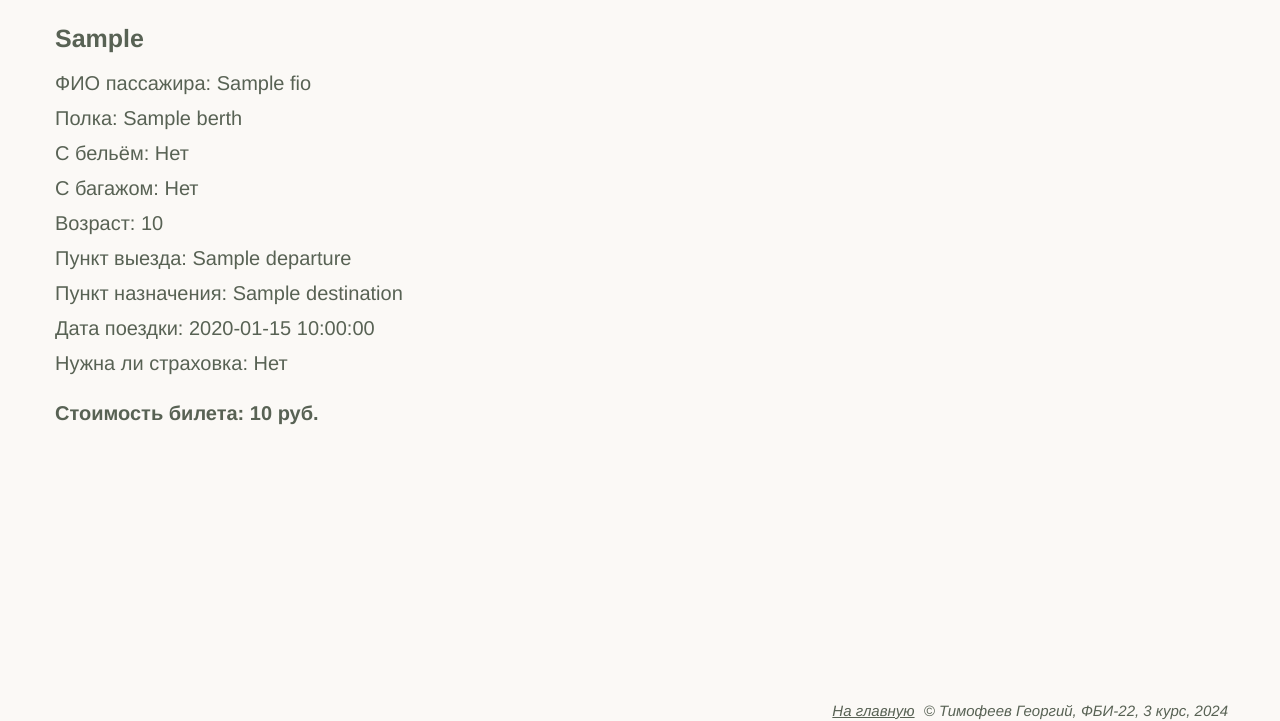
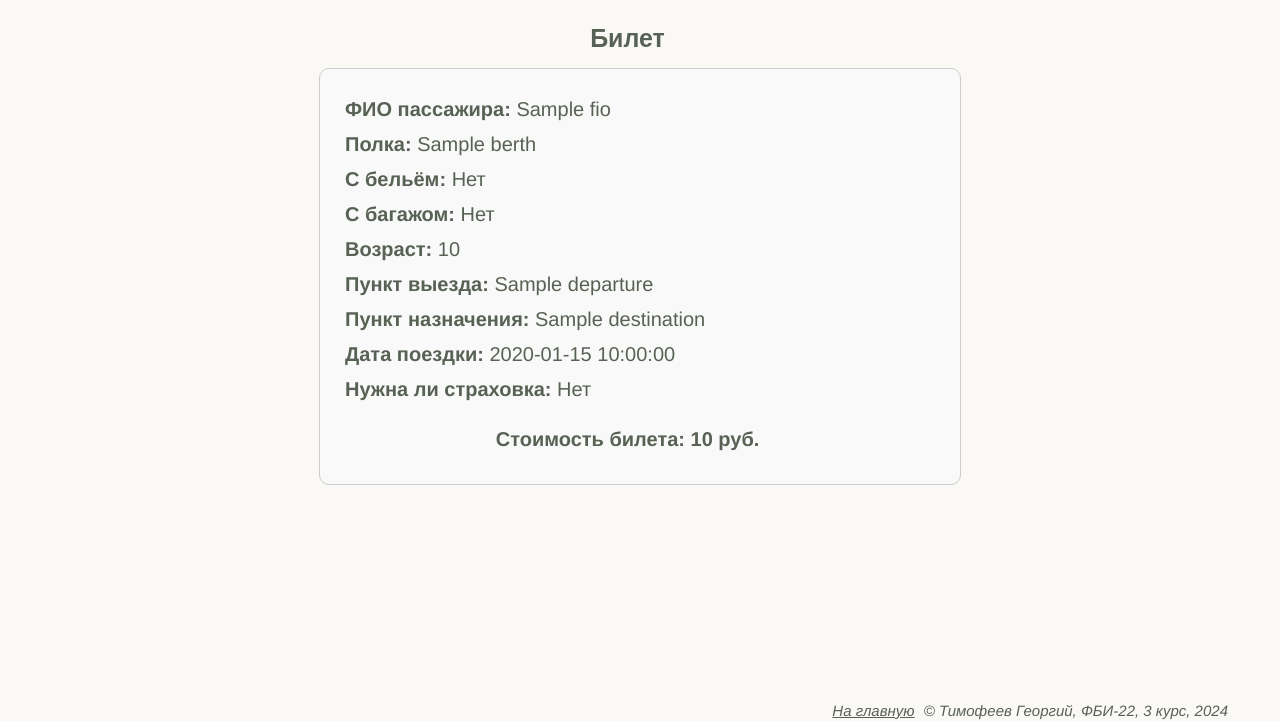
Before and after one commit to GeorgyTimofeev/web-programming-labs-2, a Flask app: template templates/lab3/ticket.html in a window 1280 px wide. Shown: the part 79-800 px from the top of the page. Run offline with Flask 3, Linux system fonts and the light colour scheme; the template is opened without the code that fills it: most values are stand-ins (such as "Sample title", 1, 10 or a date in 2020).

Commit message:
Очистка куки + билет

```diff
--- a/templates/lab3/ticket.html
+++ b/templates/lab3/ticket.html
@@ -1,16 +1,66 @@
 {% extends "base.html" %} {# Номер лабораторной #} {% block lab %}Лабораторная
 работа 3 {% endblock %} {# Основной контент: #} {% block main %}
 <body>
-    <h1>{{ ticket_type }}</h1>
-    <p>ФИО пассажира: {{ fio }}</p>
-    <p>Полка: {{ berth }}</p>
-    <p>С бельём: {{ 'Да' if linen else 'Нет' }}</p>
-    <p>С багажом: {{ 'Да' if baggage else 'Нет' }}</p>
-    <p>Возраст: {{ age }}</p>
-    <p>Пункт выезда: {{ departure }}</p>
-    <p>Пункт назначения: {{ destination }}</p>
-    <p>Дата поездки: {{ date }}</p>
-    <p>Нужна ли страховка: {{ 'Да' if insurance else 'Нет' }}</p>
-    <h2>Стоимость билета: {{ price }} руб.</h2>
+    <h1
+        style="
+            text-align: center;
+            font-family: Arial, sans-serif;
+            color: rgb(88, 98, 84);
+        "
+    >
+        Билет
+    </h1>
+    <div
+        style="
+            max-width: 600px;
+            margin: auto;
+            padding: 20px;
+            border: 1px solid #ccc;
+            border-radius: 10px;
+            background-color: #f9f9f9;
+        "
+    >
+        <p style="font-weight: bold">
+            ФИО пассажира: <span style="font-weight: normal">{{ fio }}</span>
+        </p>
+        <p style="font-weight: bold">
+            Полка: <span style="font-weight: normal">{{ berth }}</span>
+        </p>
+        <p style="font-weight: bold">
+            С бельём:
+            <span style="font-weight: normal"
+                >{{ 'Да' if linen else 'Нет' }}</span
+            >
+        </p>
+        <p style="font-weight: bold">
+            С багажом:
+            <span style="font-weight: normal"
+                >{{ 'Да' if baggage else 'Нет' }}</span
+            >
+        </p>
+        <p style="font-weight: bold">
+            Возраст: <span style="font-weight: normal">{{ age }}</span>
+        </p>
+        <p style="font-weight: bold">
+            Пункт выезда:
+            <span style="font-weight: normal">{{ departure }}</span>
+        </p>
+        <p style="font-weight: bold">
+            Пункт назначения:
+            <span style="font-weight: normal">{{ destination }}</span>
+        </p>
+        <p style="font-weight: bold">
+            Дата поездки: <span style="font-weight: normal">{{ date }}</span>
+        </p>
+        <p style="font-weight: bold">
+            Нужна ли страховка:
+            <span style="font-weight: normal"
+                >{{ 'Да' if insurance else 'Нет' }}</span
+            >
+        </p>
+        <h2 style="text-align: center; color: rgb(88, 98, 84)">
+            Стоимость билета: {{ price }} руб.
+        </h2>
+    </div>
 </body>
 {% endblock %}
```
Also changed, not shown: lab3.py (+9 -0 lines), templates/lab3/form_railway.html (+8 -2 lines), templates/lab3/settings.html (+11 -2 lines).
